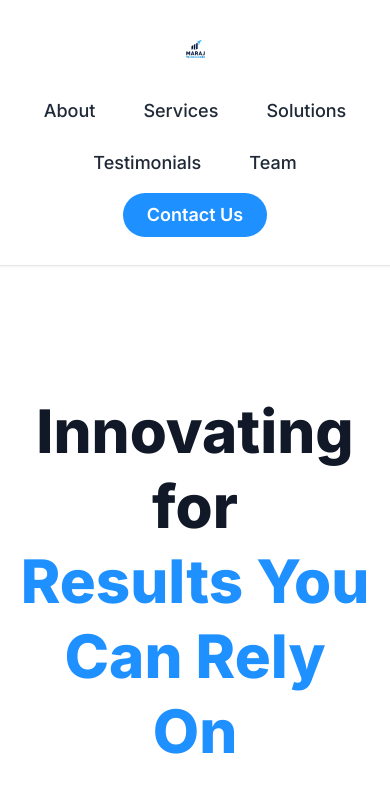
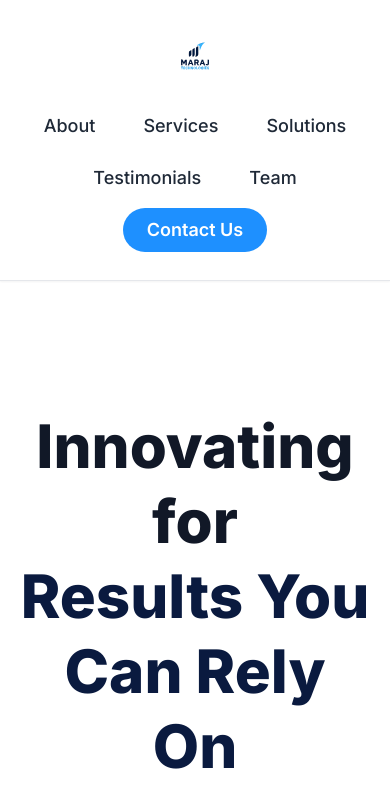
Before and after one commit to ashfaqonai/marajtech, a plain HTML site: page index.html in a window 390 px wide. Shown: the top 798 px of the page. Drawn offline with nearby package versions, Linux system fonts and the light colour scheme.

Commit message:
Adjust logo container height in index.html for improved visual balance and update text color for enhanced contrast in the main heading. These changes aim to refine the overall aesthetic and readability of the page.

```diff
--- a/index.html
+++ b/index.html
@@ -207,7 +207,7 @@
         }
 
         .logo-container {
-            height: 60px;
+            height: 80px;
             display: flex;
             align-items: center;
         }
@@ -219,7 +219,7 @@
 
         @media (max-width: 640px) {
             .logo-container {
-                height: 45px;
+                height: 60px;
             }
         }
 
@@ -306,7 +306,7 @@
         <div class="container mx-auto max-w-6xl relative z-10 text-center">
             <h1 class="text-6xl md:text-8xl lg:text-9xl font-extrabold leading-tight mb-8">
                 <span class="text-gray-900">Innovating for</span><br />
-                <span class="text-[#1E90FF]">Results You Can Rely On</span>
+                <span class="text-[#0A1A3F]">Results You Can Rely On</span>
             </h1>
             <p class="text-2xl md:text-3xl mb-12 max-w-3xl mx-auto text-gray-700 leading-relaxed">
                 MarajTech delivers robust, reliable, and cutting-edge technology solutions tailored for your success.
```
